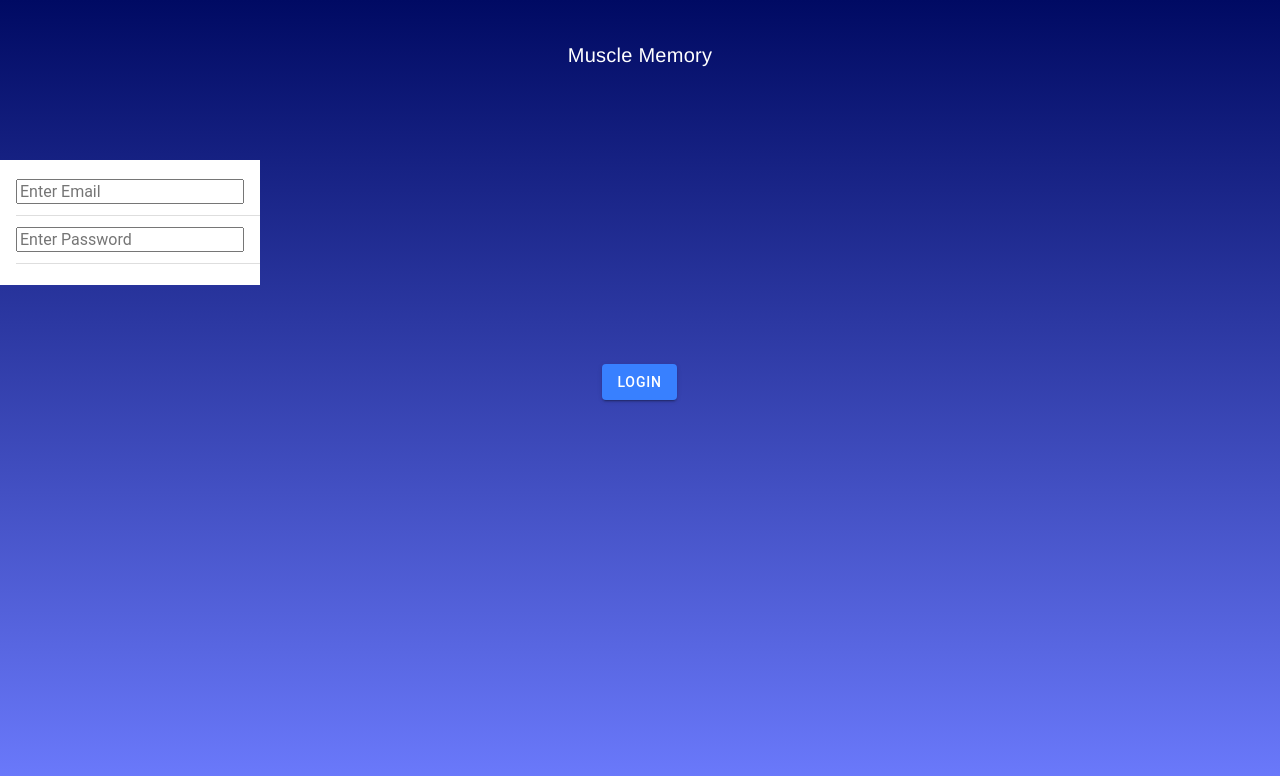
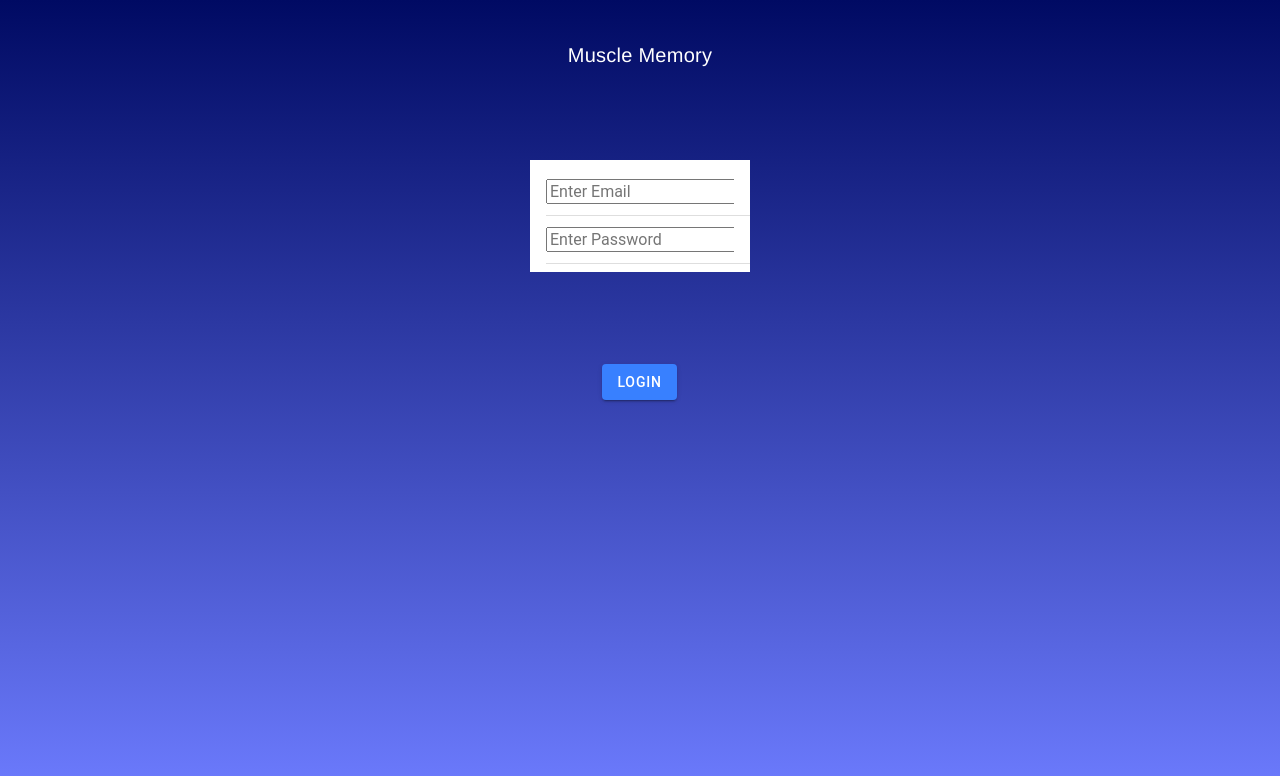
Before and after one commit to mbruckert/muscle-memory, a React (Create React App) app: page /Login in a window 1280 px wide. Shown: the top 776 px of the page. Built offline with nearby package versions, Linux system fonts and the light colour scheme.

Commit message:
changes made again.

```diff
--- a/src/pages/login.css
+++ b/src/pages/login.css
@@ -12,8 +12,11 @@ ion-content {
 
 .loginBox{
 
-  display: flex;
-  width: 300px;
+  display: block;
+  text-align: center;
+  margin-left:  auto;
+  margin-right: auto;
+  width: 220px;
   height: 125px;
   color: #ffffff
 
--- a/src/pages/questionnaire.js
+++ b/src/pages/questionnaire.js
@@ -1,5 +1,4 @@
 import { IonContent, IonHeader, IonPage, IonTitle, IonToolbar } from '@ionic/react';
-import { Virtuoso } from 'react-virtuoso';
 import './questionnaire.css';
 
 function Questionnaire() {
```
